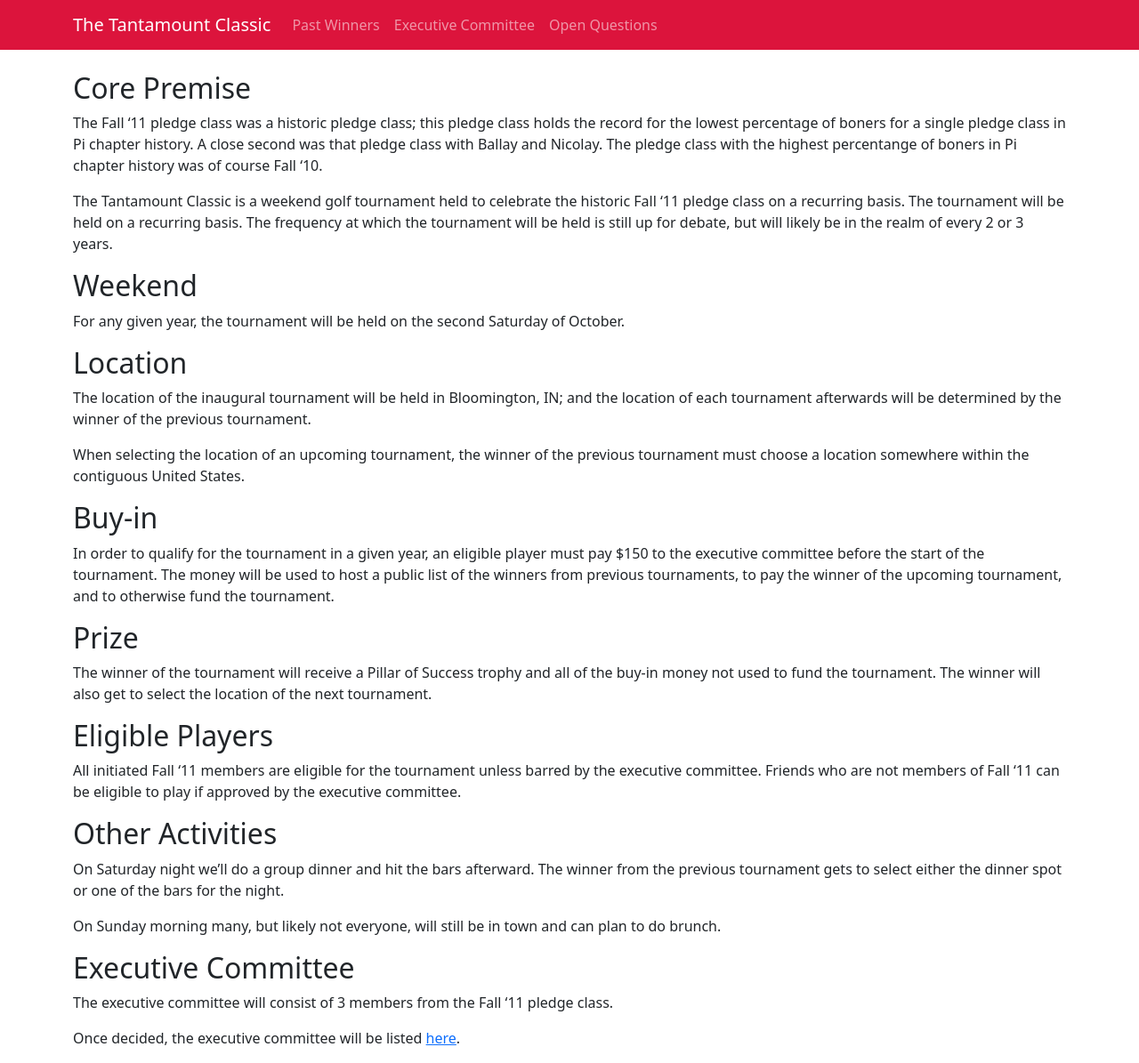
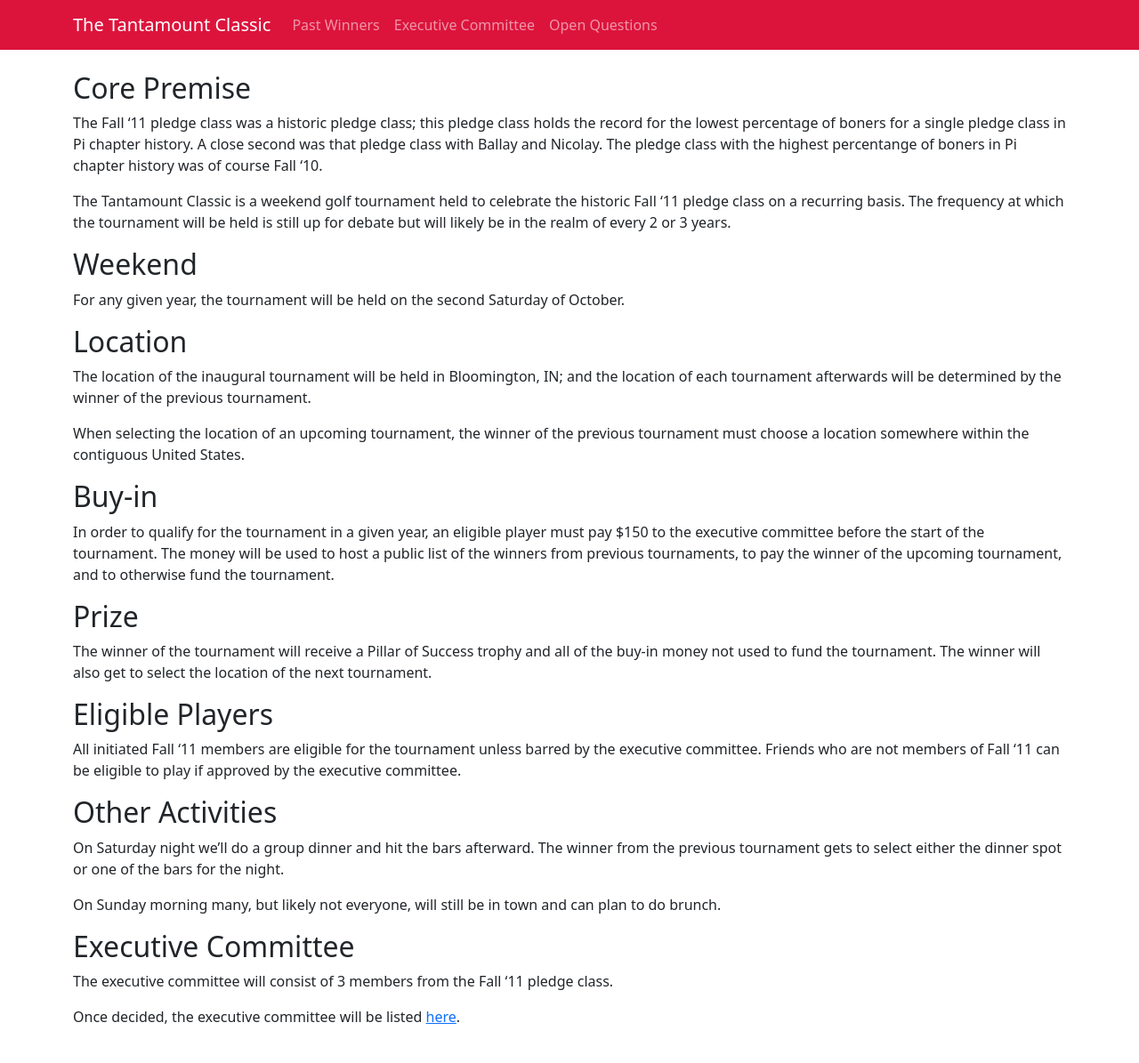
Before and after one commit to tantamount-classic/tantamount-classic.github.io, a Jekyll site: the page built from index.markdown, in a window 1280 px wide. Shown: the whole page at 89% size. Built offline with Jekyll 4.4.1, drawn with Linux system fonts in a browser that asks for light colours; nearby versions of some CDN libraries; after the commit the page ends 1171 px from its top, so only the background shows below that.

Commit message:
Edit section about frequency of tournament

```diff
--- a/index.markdown
+++ b/index.markdown
@@ -16,9 +16,9 @@ class with the highest percentange of boners in Pi chapter history was
 of course Fall '10.
 
 The Tantamount Classic is a weekend golf tournament held to celebrate
-the historic Fall '11 pledge class on a recurring basis. The tournament
-will be held on a recurring basis. The frequency at which the tournament
-will be held is still up for debate, but will likely be in the realm of
+the historic Fall '11 pledge class on a recurring basis.
+The frequency at which the tournament
+will be held is still up for debate but will likely be in the realm of
 every 2 or 3 years.
 
 ## Weekend
```
